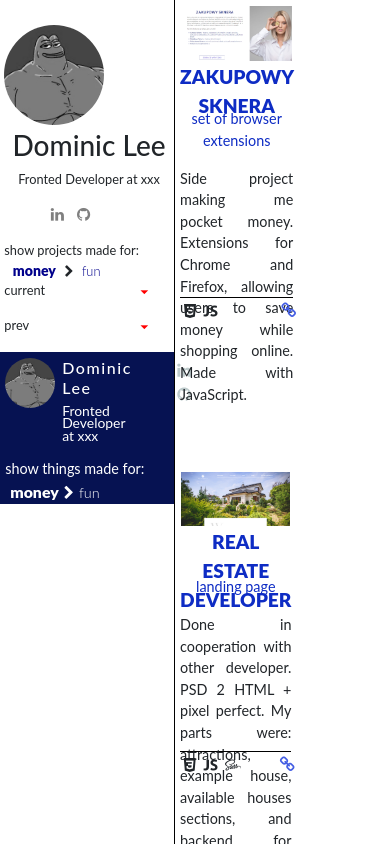
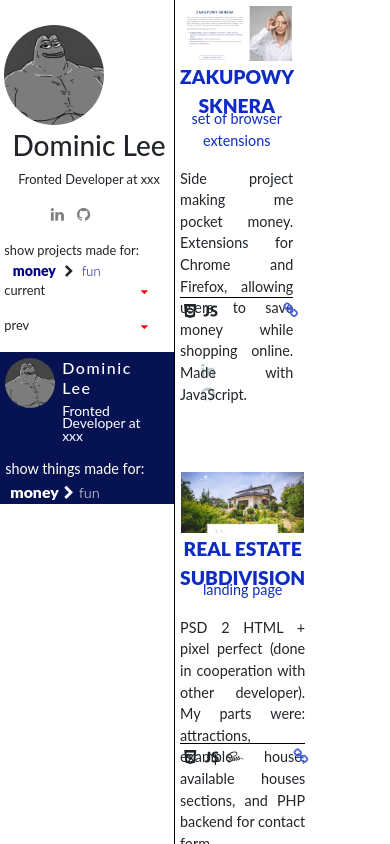
Before and after one commit to codezaur/folio, an Angular app: page / in a window 390 px wide. Shown: the top 844 px of the page. Built offline with nearby package versions, Linux system fonts and the light colour scheme.

Commit message:
mobile rwd OK

```diff
--- a/src/app/bio/bio.component.scss
+++ b/src/app/bio/bio.component.scss
@@ -75,6 +75,7 @@
     }
   }
   .intromo-data {
+    flex: 0 0 60%;
     padding: 0 3%;
     line-height: .9;
   }
--- a/src/app/projects/projects.component.html
+++ b/src/app/projects/projects.component.html
@@ -14,10 +14,6 @@
             <i class={{item}}></i>
           </div>
         </div>
-        <!-- <div *ngFor="let item of project.tech"
-              class="tech-item">
-          <i class={{item}}></i>
-        </div> -->
         <div class="project-tech_links">
           <span *ngIf="project.live">
             <a href={{project.live}}
--- a/src/app/projects/projects.component.scss
+++ b/src/app/projects/projects.component.scss
@@ -82,7 +82,7 @@
     display: flex;
     justify-content: flex-end;
     span {
-      margin-left: 5px;
+      margin-left: 7px;
       a {
         color: $sub;
       }
--- a/src/app/projects/projects.component.ts
+++ b/src/app/projects/projects.component.ts
@@ -23,11 +23,11 @@ export class ProjectsComponent implements OnInit {
       tech: ['ion-logo-css3', 'ion-logo-javascript'],
       pic: '../../assets/img/zakupowy-sknera.png'
     },
-      {name: 'Real Estate Developer',
+      {name: 'Real Estate Subdivision',
       capt: 'landing page',
-      desc: 'Done in cooperation with other developer. PSD 2 HTML + pixel perfect. \
+      desc: 'PSD 2 HTML + pixel perfect (done in cooperation with other developer). \
       My parts were: attractions, example house, available houses sections, \
-      and backend for contact form.',
+      and PHP backend for contact form.',
       live: 'http://osiedlewilanowka.pl/',
       tech: ['ion-logo-css3', 'ion-logo-javascript', 'ion-logo-sass'],
       pic: '../../assets/img/wilanowka.png'
@@ -56,7 +56,7 @@ export class ProjectsComponent implements OnInit {
      },
      {name: 'Travel Agency Website',
      capt: 'landing page',
-     desc: 'Psd2html landing page with cool blur effect, simple validation \
+     desc: 'PSD 2 HTML landing page with cool blur effect, simple validation \
       (displaing tooltip when number is entered into \'name\' field), \
       and some basic animation',
      live: 'https://schrodingerscode.net/turistLandingPage/',
```
